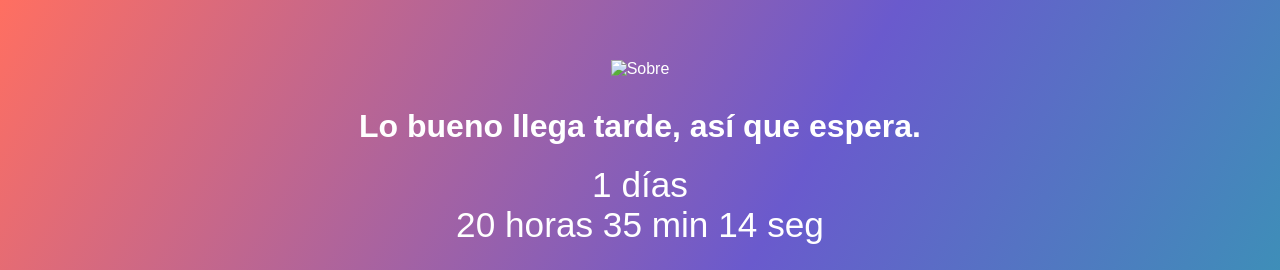
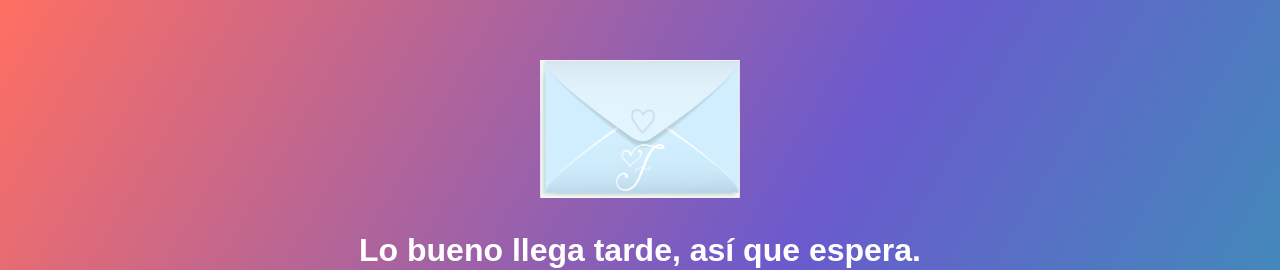
Before and after one commit to Vice4347/Bebe-Fran, a plain HTML site: page index.html in a window 1280 px wide. Shown: the top 270 px of the page. Drawn offline with Linux system fonts and the light colour scheme.

Commit message:
Update index.html

```diff
--- a/index.html
+++ b/index.html
@@ -8,7 +8,7 @@
 <body>
 
 <div id="lock">
-  <img id="envelope" src="img/sobre carta.png" alt="Sobre">
+  <img id="envelope" src="img/sobre.png" alt="Sobre">
   <h1>Lo bueno llega tarde, así que espera.</h1>
   <p id="countdown"></p>
 </div>
```
